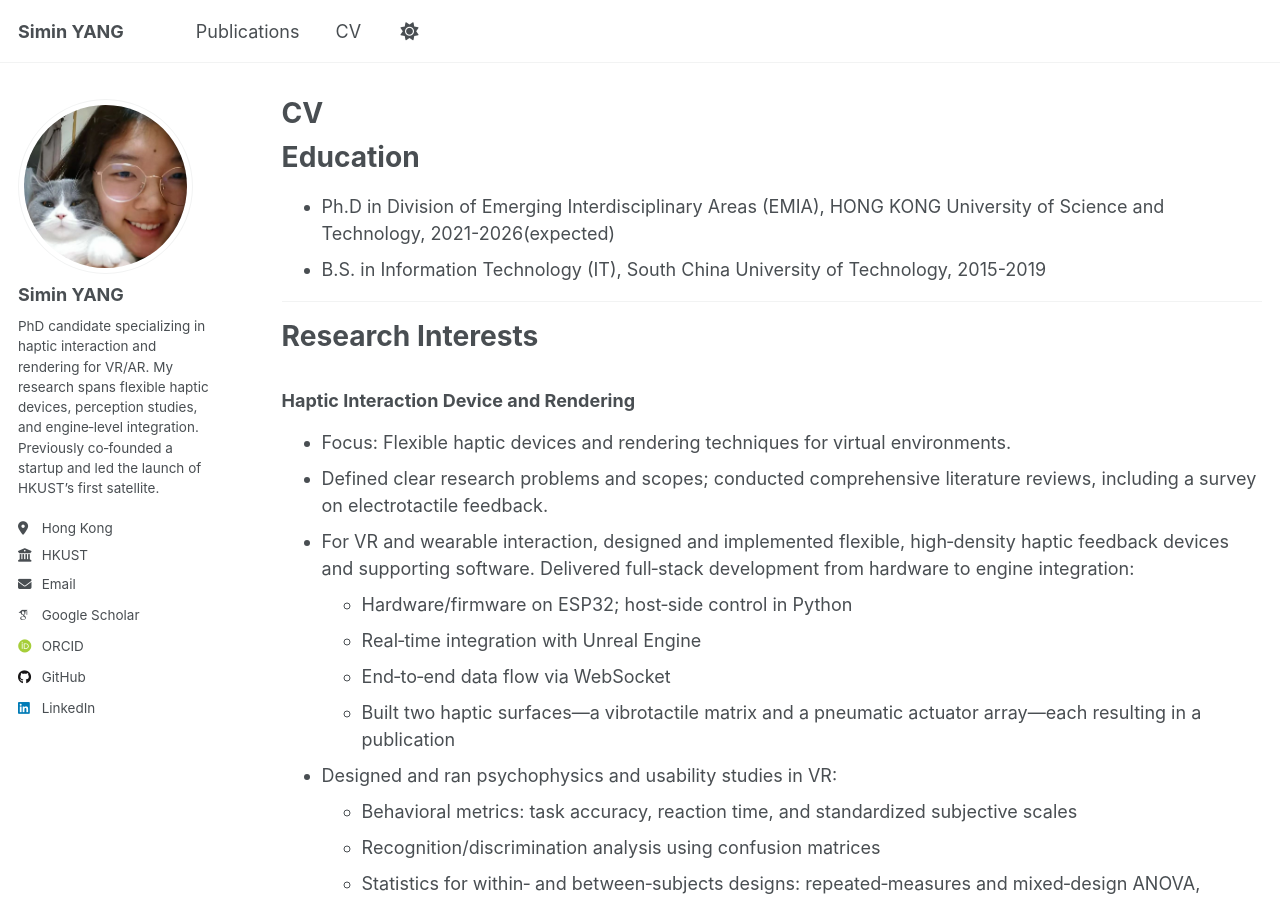
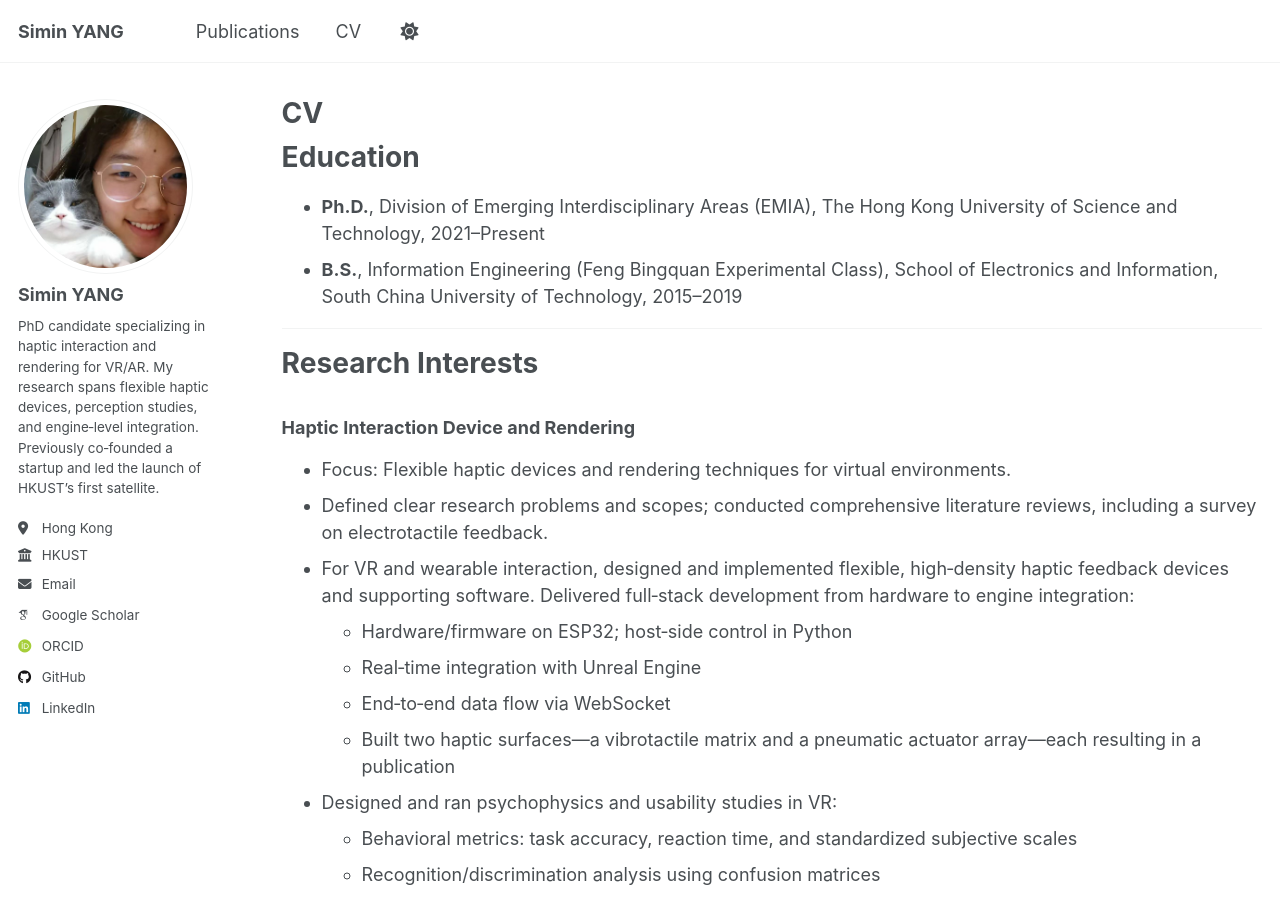
Before and after one commit to Lerrysin/lerry, a Jekyll site: the page built from _pages/cv.md, in a window 1280 px wide and 900 px high. Built offline with Jekyll 4.4.1, drawn with Linux system fonts in a browser that asks for light colours; some web fonts are replaced; a script that is not in the unit is left out; some of the changed text lies outside the part shown.

Commit message:
change the cv

```diff
--- a/_pages/cv.md
+++ b/_pages/cv.md
@@ -11,8 +11,8 @@ redirect_from:
 
 Education
 ======
-- Ph.D in Division of Emerging Interdisciplinary Areas (EMIA), HONG KONG University of Science and Technology, 2021-2026(expected)
-- B.S. in Information Technology (IT), South China University of Technology, 2015-2019
+- **Ph.D.**, Division of Emerging Interdisciplinary Areas (EMIA), The Hong Kong University of Science and Technology, 2021–Present
+- **B.S.**, Information Engineering (Feng Bingquan Experimental Class), School of Electronics and Information, South China University of Technology, 2015–2019
 
 ---
 
```
Also changed, not shown: other parts of _pages/cv.md (+1 -1 lines).
